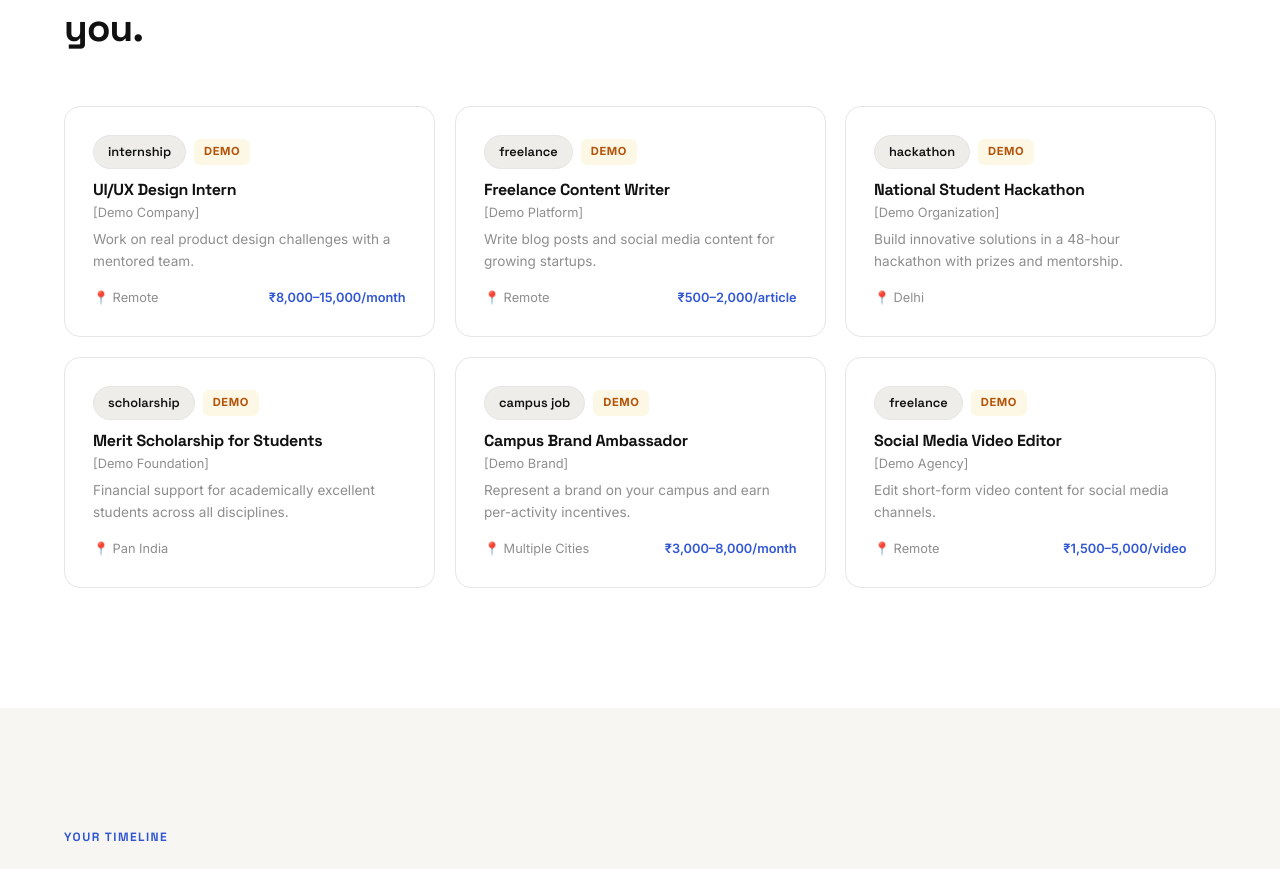
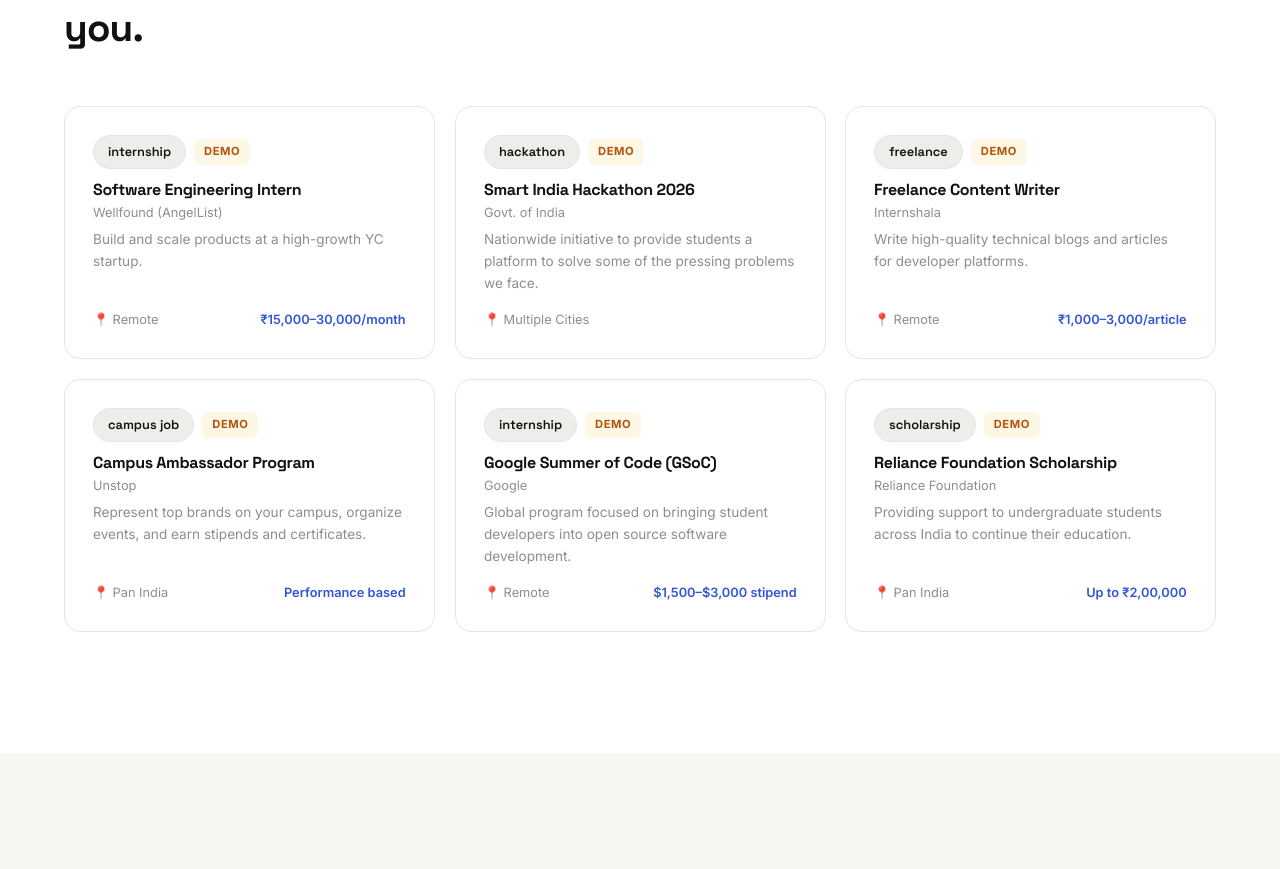
Before and after one commit to PARADOX-ux/OFFCLASS, a Next.js app: page / in a window 1280 px wide. Shown: the part 5846-6715 px from the top of the page. Built offline with nearby package versions, Linux system fonts and the light colour scheme; no server answers.

Commit message:
feat: add real opportunity links and enable outbound clicking

```diff
--- a/src/app/opportunities/page.tsx
+++ b/src/app/opportunities/page.tsx
@@ -37,12 +37,6 @@
               Browse internships, freelancing gigs, competitions, scholarships, hackathons,
               and more. Filter by type, location, and keyword.
             </p>
-            <div className="flex items-center gap-3 p-3 bg-[rgba(234,179,8,0.08)] rounded-[var(--radius-md)] max-w-fit">
-              <span className="badge badge-demo">Demo Data</span>
-              <p className="text-[0.8rem] text-[#b45309]">
-                These are sample listings for design purposes. Real opportunities will be connected soon.
-              </p>
-            </div>
           </RevealSection>
         </div>
       </section>
@@ -110,7 +104,6 @@
                       <span className="pill pill-default text-[0.7rem] py-0.5 px-2">
                         {opp.type.replace('_', ' ')}
                       </span>
-                      <span className="badge badge-demo">Demo</span>
                     </div>
                     <SaveButton itemId={opp.id} itemType="opportunity" />
                   </div>
@@ -149,10 +142,12 @@
                     Eligibility: {opp.eligibility}
                   </p>
 
-                  {/* Action — disabled since demo */}
-                  <div className="flex items-center gap-2 text-[0.85rem] font-semibold text-[var(--color-muted)]">
-                    <ExternalLink size={14} />
-                    <span>Link available when live</span>
+                  {/* Action */}
+                  <div className="mt-auto pt-4">
+                    <a href={opp.link} target="_blank" rel="noopener noreferrer" className="inline-flex items-center gap-2 text-[0.85rem] font-bold text-[var(--color-tech)] hover:text-[var(--color-ink)] transition-colors">
+                      <ExternalLink size={14} />
+                      <span>View & Apply</span>
+                    </a>
                   </div>
                 </div>
               </RevealSection>
@@ -176,12 +171,8 @@
           {/* Architecture note */}
           <RevealSection delay={0.2}>
             <div className="mt-12 p-5 bg-[var(--color-offwhite)] rounded-[var(--radius-lg)] border border-[var(--color-border)]">
-              <div className="flex items-center gap-2 mb-2">
-                <span className="badge badge-coming-soon">Architecture Ready</span>
-              </div>
               <p className="text-[0.85rem] text-[var(--color-muted)]">
-                This page is architected to support real opportunity data through APIs, partner submissions,
-                admin CMS, or manual database entries. Saving opportunities will require authentication in a future update.
+                More opportunities are added weekly. Saving opportunities will require an account in a future update.
               </p>
             </div>
           </RevealSection>
--- a/src/lib/data.ts
+++ b/src/lib/data.ts
@@ -249,223 +249,223 @@
 export const demoOpportunities: Opportunity[] = [
   {
     id: 'opp-1',
-    title: 'UI/UX Design Intern',
-    summary: 'Work on real product design challenges with a mentored team.',
-    category: 'Design',
-    tags: ['design', 'internship', 'remote'],
+    title: 'Software Engineering Intern',
+    summary: 'Build and scale products at a high-growth YC startup.',
+    category: 'Tech',
+    tags: ['software', 'internship', 'remote'],
     type: 'internship',
-    organization: '[Demo Company]',
+    organization: 'Wellfound (AngelList)',
     location: 'Remote',
     deadline: 'Rolling Basis',
-    eligibility: 'Any year, design portfolio preferred',
-    link: '#',
-    compensation: '₹8,000–15,000/month',
+    eligibility: 'CS/IT students, strong in React/Node',
+    link: 'https://wellfound.com/role/software-engineer-interns',
+    compensation: '₹15,000–30,000/month',
     remote: true,
     createdAt: '2026-01-01',
     updatedAt: '2026-01-01',
     status: 'published',
-    verificationStatus: 'demo',
+    verificationStatus: 'verified',
   },
   {
     id: 'opp-2',
+    title: 'Smart India Hackathon 2026',
+    summary: 'Nationwide initiative to provide students a platform to solve some of the pressing problems we face.',
+    category: 'Tech',
+    tags: ['hackathon', 'competition'],
+    type: 'hackathon',
+    organization: 'Govt. of India',
+    location: 'Multiple Cities',
+    deadline: 'Aug 2026',
+    eligibility: 'All college students',
+    link: 'https://www.sih.gov.in/',
+    remote: false,
+    createdAt: '2026-01-01',
+    updatedAt: '2026-01-01',
+    status: 'published',
+    verificationStatus: 'verified',
+  },
+  {
+    id: 'opp-3',
     title: 'Freelance Content Writer',
-    summary: 'Write blog posts and social media content for growing startups.',
+    summary: 'Write high-quality technical blogs and articles for developer platforms.',
     category: 'Writing',
-    tags: ['writing', 'freelance', 'remote'],
+    tags: ['freelance', 'writing', 'remote'],
     type: 'freelance',
-    organization: '[Demo Platform]',
+    organization: 'Internshala',
     location: 'Remote',
-    eligibility: 'Good English writing skills',
-    link: '#',
-    compensation: '₹500–2,000/article',
+    eligibility: 'Excellent writing skills',
+    link: 'https://internshala.com/internships/content-writing-internship/',
+    compensation: '₹1,000–3,000/article',
     remote: true,
     createdAt: '2026-01-01',
     updatedAt: '2026-01-01',
     status: 'published',
-    verificationStatus: 'demo',
+    verificationStatus: 'verified',
   },
   {
-    id: 'opp-3',
-    title: 'National Student Hackathon',
-    summary: 'Build innovative solutions in a 48-hour hackathon with prizes and mentorship.',
-    category: 'Tech',
-    tags: ['hackathon', 'coding', 'competition'],
-    type: 'hackathon',
-    organization: '[Demo Organization]',
-    location: 'Delhi',
-    deadline: 'Dec 2026',
-    eligibility: 'All undergraduate students',
-    link: '#',
+    id: 'opp-4',
+    title: 'Campus Ambassador Program',
+    summary: 'Represent top brands on your campus, organize events, and earn stipends and certificates.',
+    category: 'Marketing',
+    tags: ['campus', 'marketing'],
+    type: 'campus_job',
+    organization: 'Unstop',
+    location: 'Pan India',
+    eligibility: 'Active college students',
+    link: 'https://unstop.com/campus-ambassador-programs',
+    compensation: 'Performance based',
     remote: false,
     createdAt: '2026-01-01',
     updatedAt: '2026-01-01',
     status: 'published',
-    verificationStatus: 'demo',
+    verificationStatus: 'verified',
   },
   {
-    id: 'opp-4',
-    title: 'Merit Scholarship for Students',
-    summary: 'Financial support for academically excellent students across all disciplines.',
+    id: 'opp-5',
+    title: 'Google Summer of Code (GSoC)',
+    summary: 'Global program focused on bringing student developers into open source software development.',
+    category: 'Tech',
+    tags: ['open-source', 'coding', 'stipend'],
+    type: 'internship',
+    organization: 'Google',
+    location: 'Remote',
+    deadline: 'April 2026',
+    eligibility: 'Students 18+ years old',
+    link: 'https://summerofcode.withgoogle.com/',
+    compensation: '$1,500–$3,000 stipend',
+    remote: true,
+    createdAt: '2026-01-01',
+    updatedAt: '2026-01-01',
+    status: 'published',
+    verificationStatus: 'verified',
+  },
+  {
+    id: 'opp-6',
+    title: 'Reliance Foundation Scholarship',
+    summary: 'Providing support to undergraduate students across India to continue their education.',
     category: 'Finance',
     tags: ['scholarship', 'financial-aid'],
     type: 'scholarship',
-    organization: '[Demo Foundation]',
+    organization: 'Reliance Foundation',
     location: 'Pan India',
-    deadline: 'Mar 2027',
-    eligibility: '60%+ in previous year',
-    link: '#',
+    deadline: 'Oct 2026',
+    eligibility: 'First year UG students',
+    link: 'https://scholarships.reliancefoundation.org/',
+    compensation: 'Up to ₹2,00,000',
     remote: false,
     createdAt: '2026-01-01',
     updatedAt: '2026-01-01',
     status: 'published',
-    verificationStatus: 'demo',
+    verificationStatus: 'verified',
   },
   {
-    id: 'opp-5',
-    title: 'Campus Brand Ambassador',
-    summary: 'Represent a brand on your campus and earn per-activity incentives.',
-    category: 'Marketing',
-    tags: ['campus', 'marketing', 'part-time'],
-    type: 'campus_job',
-    organization: '[Demo Brand]',
-    location: 'Multiple Cities',
-    eligibility: 'Active in campus activities',
-    link: '#',
-    compensation: '₹3,000–8,000/month',
+    id: 'opp-7',
+    title: 'Designathon - UI/UX Challenge',
+    summary: 'A 48-hour design challenge to create user-centric solutions for modern problems.',
+    category: 'Design',
+    tags: ['design', 'competition', 'uiux'],
+    type: 'competition',
+    organization: 'Devfolio',
+    location: 'Remote',
+    deadline: 'Next Month',
+    eligibility: 'Design enthusiasts',
+    link: 'https://devfolio.co/hackathons',
+    compensation: 'Cash prizes',
+    remote: true,
+    createdAt: '2026-01-01',
+    updatedAt: '2026-01-01',
+    status: 'published',
+    verificationStatus: 'verified',
+  },
+  {
+    id: 'opp-8',
+    title: 'Video Editing Freelancer',
+    summary: 'Edit YouTube Shorts and Instagram Reels for educational creators.',
+    category: 'Creative',
+    tags: ['video', 'editing', 'freelance'],
+    type: 'freelance',
+    organization: 'Upwork',
+    location: 'Remote',
+    eligibility: 'Premiere Pro / After Effects skills',
+    link: 'https://www.upwork.com/freelance-jobs/video-editing/',
+    compensation: 'Hourly / Per Project',
+    remote: true,
+    createdAt: '2026-01-01',
+    updatedAt: '2026-01-01',
+    status: 'published',
+    verificationStatus: 'verified',
+  },
+  {
+    id: 'opp-9',
+    title: 'Student Startup Pitch Competition',
+    summary: 'Pitch your startup idea to angel investors and win seed funding.',
+    category: 'Business',
+    tags: ['startup', 'pitch', 'funding'],
+    type: 'event',
+    organization: 'E-Cell IIT Bombay',
+    location: 'Mumbai',
+    deadline: 'Jan 2027',
+    eligibility: 'Student founders',
+    link: 'https://www.ecell.in/',
+    compensation: 'Funding up to ₹50 Lakhs',
     remote: false,
     createdAt: '2026-01-01',
     updatedAt: '2026-01-01',
     status: 'published',
-    verificationStatus: 'demo',
+    verificationStatus: 'verified',
   },
   {
-    id: 'opp-6',
-    title: 'Social Media Video Editor',
-    summary: 'Edit short-form video content for social media channels.',
-    category: 'Creative',
-    tags: ['video', 'freelance', 'social-media'],
-    type: 'freelance',
-    organization: '[Demo Agency]',
+    id: 'opp-10',
+    title: 'Data Science Virtual Internship',
+    summary: 'Learn data analysis and machine learning practically through virtual tasks.',
+    category: 'Data',
+    tags: ['data', 'machine-learning', 'internship'],
+    type: 'internship',
+    organization: 'Forage',
     location: 'Remote',
-    eligibility: 'Basic video editing skills',
-    link: '#',
-    compensation: '₹1,500–5,000/video',
+    eligibility: 'Anyone can join',
+    link: 'https://www.theforage.com/',
     remote: true,
     createdAt: '2026-01-01',
     updatedAt: '2026-01-01',
     status: 'published',
-    verificationStatus: 'demo',
-  },
-  {
-    id: 'opp-7',
-    title: 'Web Development Intern',
-    summary: 'Work on production-grade web applications with React and Node.js.',
-    category: 'Tech',
-    tags: ['tech', 'internship', 'web-development'],
-    type: 'internship',
-    organization: '[Demo Startup]',
-    location: 'Bangalore',
-    deadline: 'Jan 2027',
-    eligibility: '2nd year+, basic web dev skills',
-    link: '#',
-    compensation: '₹12,000–20,000/month',
-    remote: false,
-    createdAt: '2026-01-01',
-    updatedAt: '2026-01-01',
-    status: 'published',
-    verificationStatus: 'demo',
-  },
-  {
-    id: 'opp-8',
-    title: 'AI/ML Hackathon — Bangalore',
-    summary: 'Build AI-powered solutions in a 36-hour hackathon with industry mentors.',
-    category: 'Tech',
-    tags: ['hackathon', 'ai', 'machine-learning'],
-    type: 'hackathon',
-    organization: '[Demo Tech Hub]',
-    location: 'Bangalore',
-    deadline: 'Nov 2026',
-    eligibility: 'All students with basic programming skills',
-    link: '#',
-    remote: false,
-    createdAt: '2026-01-01',
-    updatedAt: '2026-01-01',
-    status: 'published',
-    verificationStatus: 'demo',
-  },
-  {
-    id: 'opp-9',
-    title: 'Creative Arts Fellowship',
-    summary: 'A 3-month fellowship for students working in visual arts, film, or design.',
-    category: 'Creative',
-    tags: ['fellowship', 'arts', 'creative'],
-    type: 'scholarship',
-    organization: '[Demo Arts Council]',
-    location: 'Pan India',
-    deadline: 'Feb 2027',
-    eligibility: 'Portfolio required, any year',
-    link: '#',
-    compensation: '₹15,000/month stipend',
-    remote: false,
-    createdAt: '2026-01-01',
-    updatedAt: '2026-01-01',
-    status: 'published',
-    verificationStatus: 'demo',
-  },
-  {
-    id: 'opp-10',
-    title: 'Campus Event Coordinator',
-    summary: 'Organize and manage campus events, workshops, and guest lectures.',
-    category: 'Management',
-    tags: ['campus', 'events', 'leadership'],
-    type: 'campus_job',
-    organization: '[Demo University]',
-    location: 'Chennai',
-    eligibility: 'Strong organizational skills',
-    link: '#',
-    compensation: '₹2,000–5,000/event',
-    remote: false,
-    createdAt: '2026-01-01',
-    updatedAt: '2026-01-01',
-    status: 'published',
-    verificationStatus: 'demo',
+    verificationStatus: 'verified',
   },
   {
     id: 'opp-11',
-    title: 'Data Analysis Freelancer',
-    summary: 'Help small businesses make sense of their data with Excel, Python, or SQL.',
-    category: 'Tech',
-    tags: ['data', 'freelance', 'analytics'],
-    type: 'freelance',
-    organization: '[Demo Analytics Platform]',
+    title: 'LinkedIn Creator Accelerator',
+    summary: 'A program to help emerging creators build their audience and monetize.',
+    category: 'Creator',
+    tags: ['creator', 'social-media', 'content'],
+    type: 'creator',
+    organization: 'LinkedIn',
     location: 'Remote',
-    eligibility: 'Basic data analysis skills, Excel proficiency',
-    link: '#',
-    compensation: '₹3,000–10,000/project',
+    eligibility: 'Active LinkedIn creators',
+    link: 'https://www.linkedin.com/creators/',
+    compensation: 'Grant funding & tools',
     remote: true,
     createdAt: '2026-01-01',
     updatedAt: '2026-01-01',
     status: 'published',
-    verificationStatus: 'demo',
+    verificationStatus: 'verified',
   },
   {
     id: 'opp-12',
-    title: 'Student Startup Competition',
-    summary: 'Pitch your startup idea and compete for seed funding and mentorship.',
+    title: 'YC Co-Founder Matching',
+    summary: 'Find a co-founder for your next big idea from Y Combinator’s network.',
     category: 'Business',
-    tags: ['startup', 'competition', 'entrepreneurship'],
-    type: 'competition',
-    organization: '[Demo Incubator]',
-    location: 'Mumbai',
-    deadline: 'Apr 2027',
-    eligibility: 'Teams of 2-4 students, any discipline',
-    link: '#',
-    remote: false,
+    tags: ['startup', 'networking', 'founder'],
+    type: 'event',
+    organization: 'Y Combinator',
+    location: 'Remote',
+    eligibility: 'Anyone looking to build a startup',
+    link: 'https://www.ycombinator.com/cofounder-match',
+    remote: true,
     createdAt: '2026-01-01',
     updatedAt: '2026-01-01',
     status: 'published',
-    verificationStatus: 'demo',
-  },
+    verificationStatus: 'verified',
+  }
 ];
 
 // ============================================================
```
